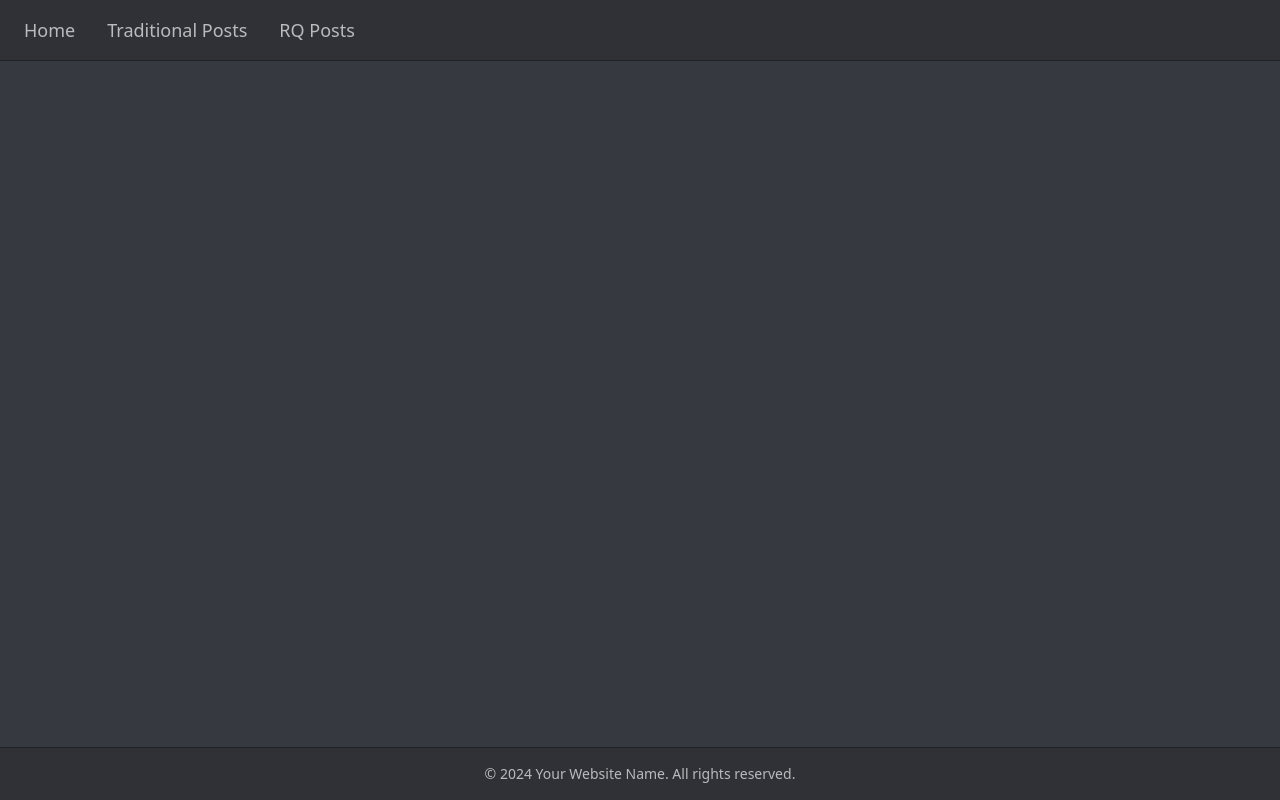
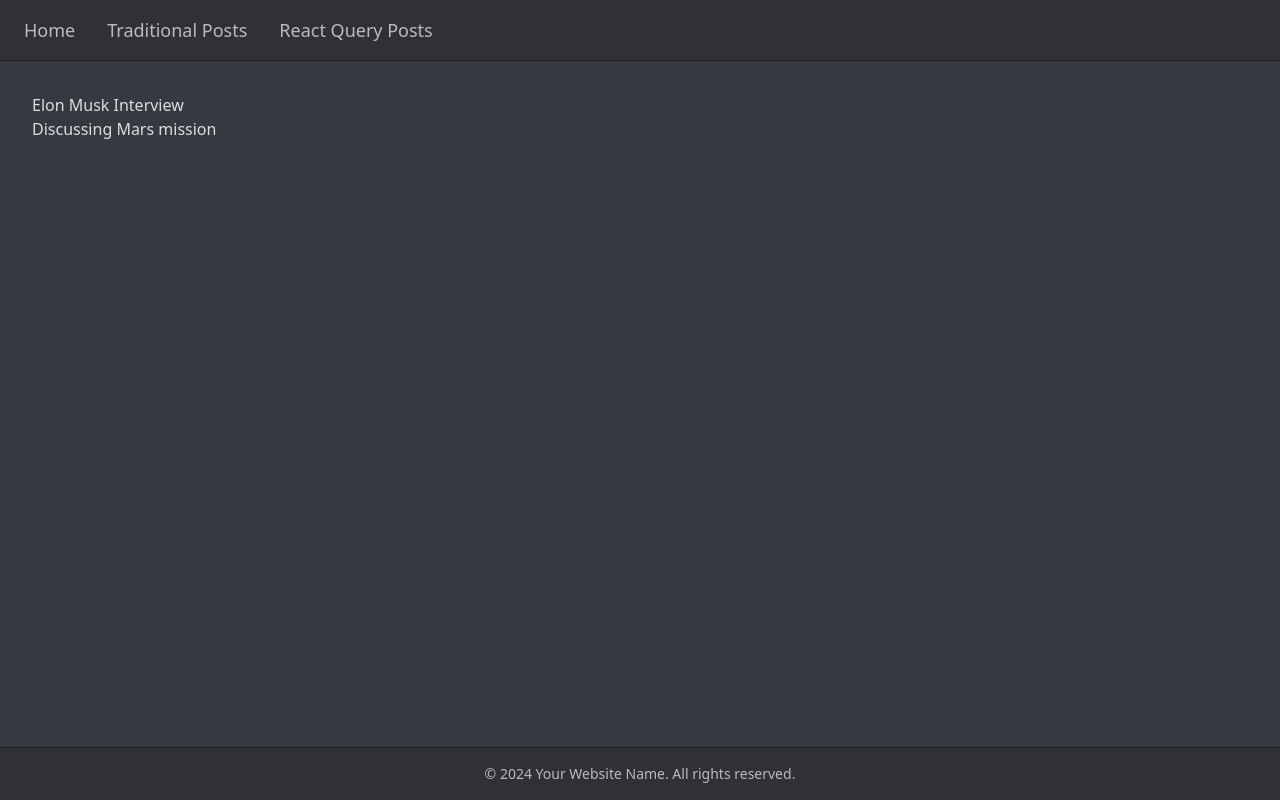
Before and after one commit to amirsep/react-query, a React (Create React App) app: page /posts/1 in a window 1280 px wide. Built offline with nearby package versions, Linux system fonts and the light colour scheme; data requests are answered from the project's data file.

Commit message:
update-1

```diff
--- a/src/App.js
+++ b/src/App.js
@@ -2,7 +2,7 @@
 import { BrowserRouter, Routes, Route, Link } from "react-router-dom";
 import PostsRQ from "./components/PostsRQ";
 import Home from "./components/Home";
-// import PostDetails from "./components/PostDetails";
+import PostDetails from "./components/PostDetails";
 import PostsTraditional from "./components/PostsTraditional";
 
 function App() {
@@ -33,7 +33,7 @@
                 to="/rq-posts"
                 className="text-[#b9bbbe] text-lg font-medium hover:text-white transition-colors duration-200"
               >
-                RQ Posts
+                React Query Posts
               </Link>
             </li>
           </ul>
@@ -44,7 +44,7 @@
           <Routes>
             <Route exact path="/" element={<Home />} />
             <Route exact path="/posts" element={<PostsTraditional />} />
-            {/* <Route exact path="/posts/:postId" element={<PostDetails />} /> */}
+            <Route exact path="/posts/:postId" element={<PostDetails />} />
             <Route exact path="/rq-posts" element={<PostsRQ />} />
           </Routes>
         </div>
--- /dev/null
+++ b/src/components/PostDetails.js
@@ -0,0 +1,36 @@
+import { useQuery } from "@tanstack/react-query";
+import axios from "axios";
+import React from "react";
+import { useParams } from "react-router-dom";
+
+const PostDetails = () => {
+  let { postId } = useParams();
+
+  const fetchPostDetails = (postId) => {
+    return axios.get(`http://localhost:4000/posts/${postId}`);
+  };
+
+  const { isLoading, isError, error, data } = useQuery({
+    queryKey: ["posts", postId],
+    queryFn: () => fetchPostDetails(postId),
+  });
+
+  const { title, body } = data?.data || {};
+
+  if (isLoading) {
+    return <div className="loading">Loading...</div>;
+  }
+
+  if (isError) {
+    return <div className="error">Error: {error.message}</div>;
+  }
+
+  return (
+    <div className="post-details-container">
+      <div className="post-details-title">{title}</div>
+      <div className="post-details-body">{body}</div>
+    </div>
+  );
+};
+
+export default PostDetails;
--- a/src/components/PostsTraditional.js
+++ b/src/components/PostsTraditional.js
@@ -1,5 +1,5 @@
 import { useEffect, useState } from "react";
-// import { useNavigate } from "react-router-dom";
+import { useNavigate } from "react-router-dom";
 import axios from "axios";
 
 const PostsTraditional = () => {
@@ -7,7 +7,7 @@
   const [isLoading, setIsLoading] = useState(true);
   const [isError, setIsError] = useState(false);
 
-  // const navigate = useNavigate();
+  const navigate = useNavigate();
 
   const fetchPosts = async () => {
     try {
@@ -20,9 +20,9 @@
     }
   };
 
-  // const handleClick = (postId) => {
-  //   navigate(`/posts/${postId}`);
-  // };
+  const handleClick = (postId) => {
+    navigate(`/posts/${postId}`);
+  };
 
   useEffect(() => {
     fetchPosts();
@@ -48,7 +48,7 @@
     <div className="post-list bg-[#2f3136] rounded-lg p-5 w-full mx-auto">
       {posts.map((post) => (
         <div
-          // onClick={() => handleClick(post.id)}
+          onClick={() => handleClick(post.id)}
           key={post.id}
           className="post-item bg-[#40444b] rounded-lg p-4 mb-2 transition-colors duration-300 hover:bg-[#4f545c] cursor-pointer"
         >
```
